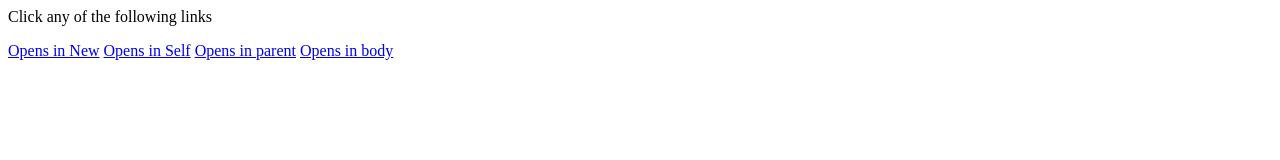
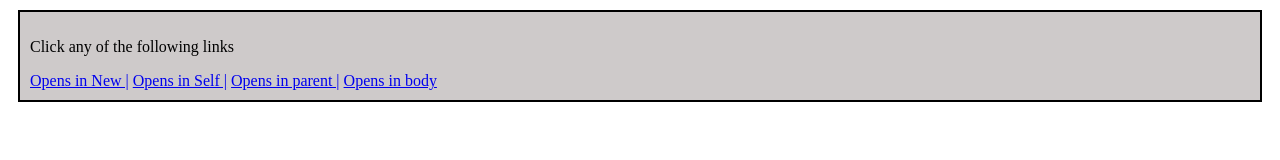
Before and after one commit to animesh911002/MernTask, a plain HTML site: page tasks/Html_Task_4.html in a window 1280 px wide. Drawn offline with Linux system fonts and the light colour scheme.

Commit message:
Update Html_Task_4.html

```diff
--- a/tasks/Html_Task_4.html
+++ b/tasks/Html_Task_4.html
@@ -1,12 +1,23 @@
 <html>
   <head>
     <title>Day-1 task-1</title>
+    <style>
+      #box {
+        background-color: #cecaca;
+        border: 2px solid black;
+        margin: 10px;
+        padding: 10px;
+      }
+    </style>
   </head>
   <body>
+    <div id="box">
       <p>Click any of the following links</p>
-    <a href="https://www.google.com/" target="_blank">Opens in New</a>
-    <a href="https://www.google.com/" target="_self">Opens in Self</a>
-    <a href="https://www.google.com/" target="_parent">Opens in parent</a>
+
+      <a href="https://www.google.com/" target="_blank">Opens in New |</a>
+      <a href="https://www.google.com/" target="_self">Opens in Self |</a>
+      <a href="https://www.google.com/" target="_parent">Opens in parent |</a>
       <a href="https://www.google.com/" target="_top">Opens in body</a>
+    </div>
   </body>
 </html>
```
Lines whose indentation alone changed are shown as unchanged.
